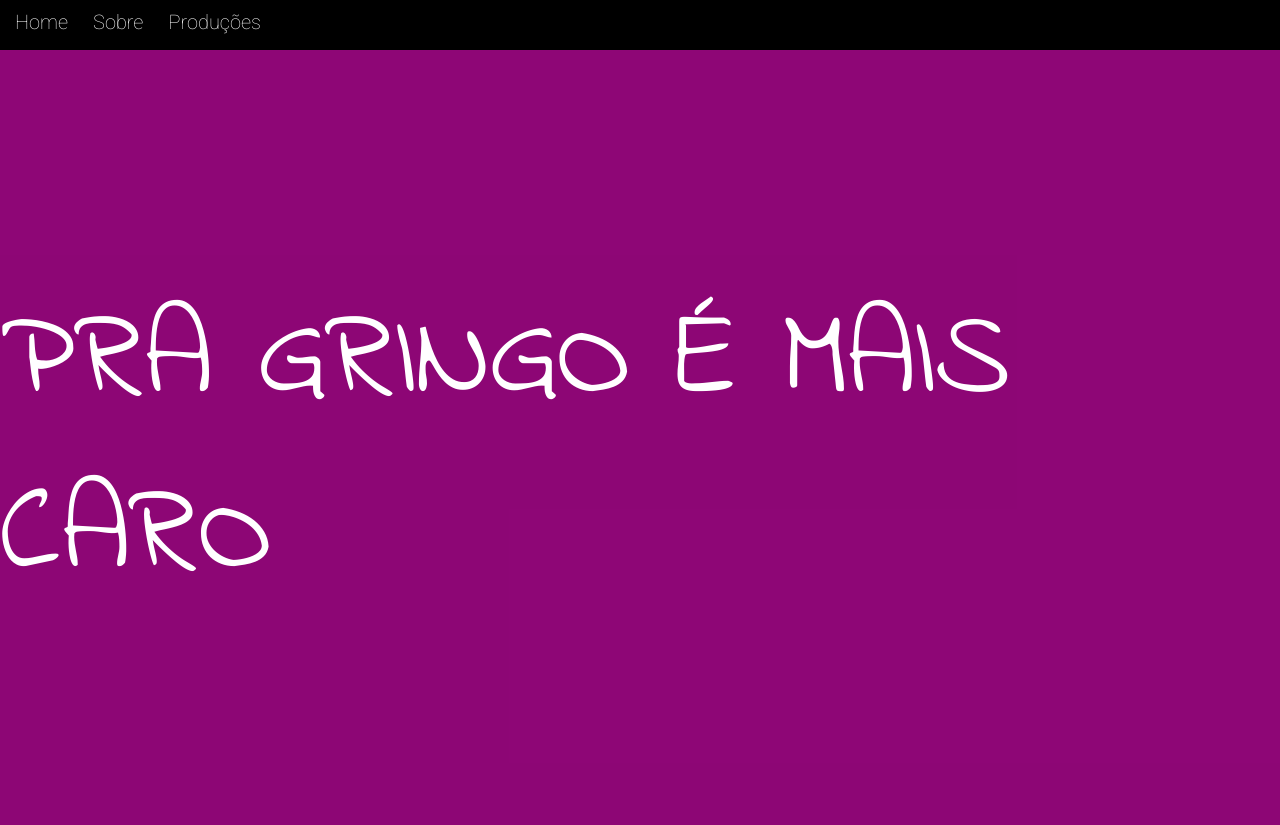
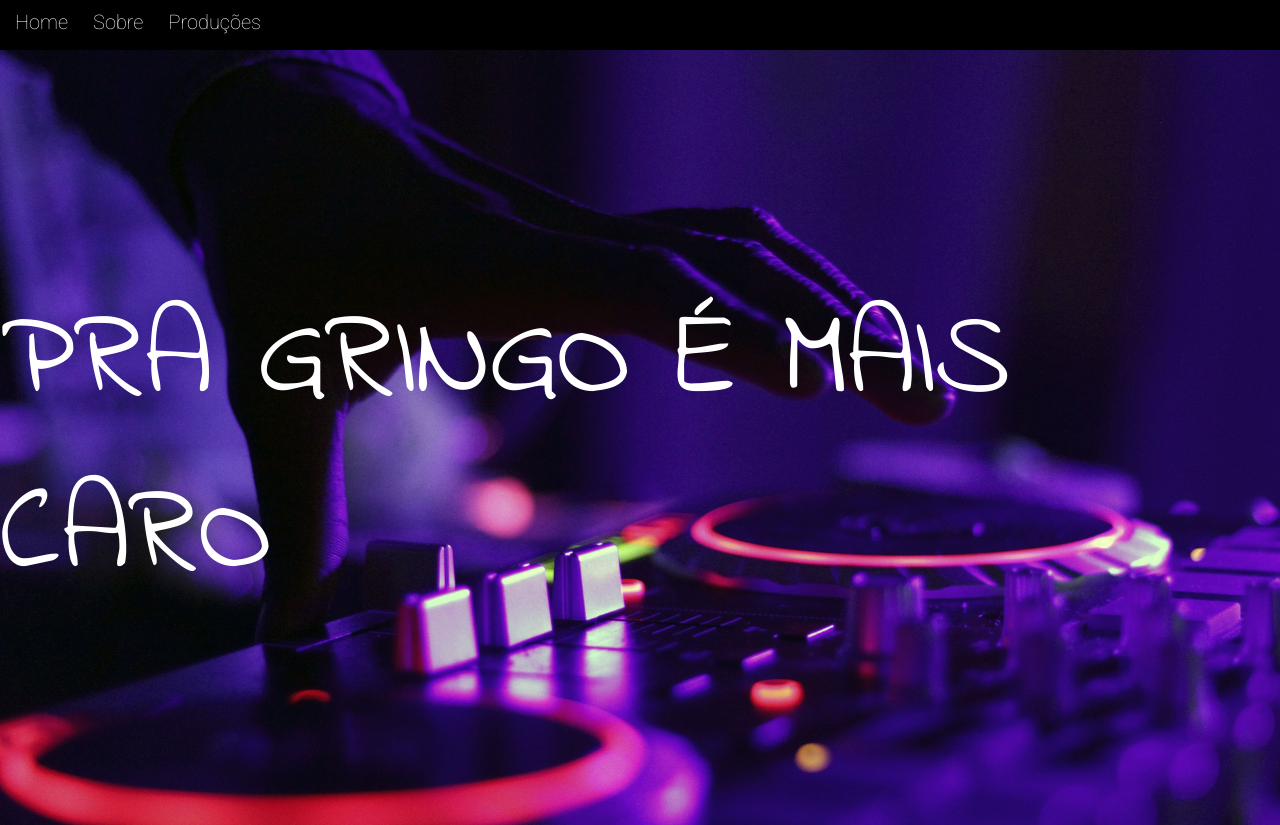
Before and after one commit to jbarbosaamancio/pragringoemaiscaro, a plain HTML site: page index.html in a window 1280 px wide. Shown: the top 825 px of the page. Drawn offline with Linux system fonts and the light colour scheme; a script that the page names is missing; files whose address does not match are found by name.

Commit message:
Update main.css

```diff
--- a/assets/main.css
+++ b/assets/main.css
@@ -72,7 +72,7 @@ p{
     align-items: center;
     justify-content: center;
 
-    background-image: url("pragringoemaiscaro/assets/img-home.jpg");
+    background-image: url("/pragringoemaiscaro/assets/img-home.jpg");
     background-repeat: no-repeat;
     background-size: cover;
     background-position: center center;
```
